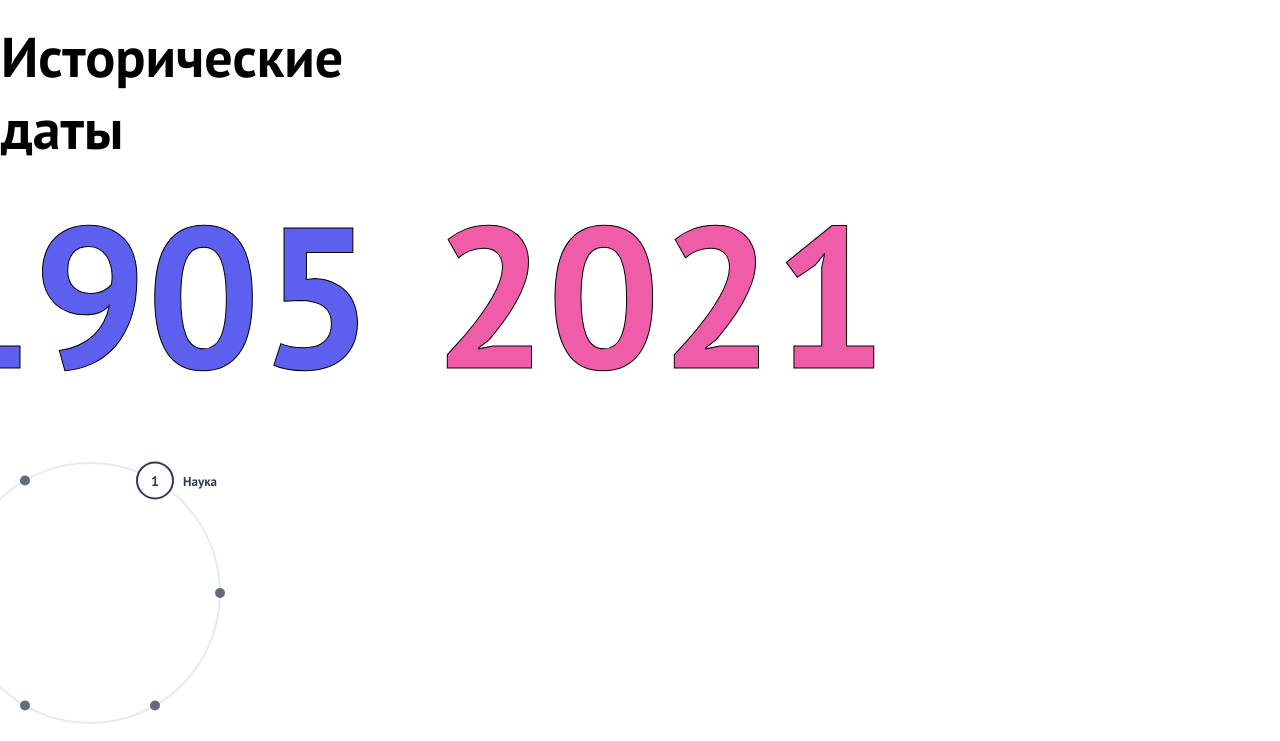
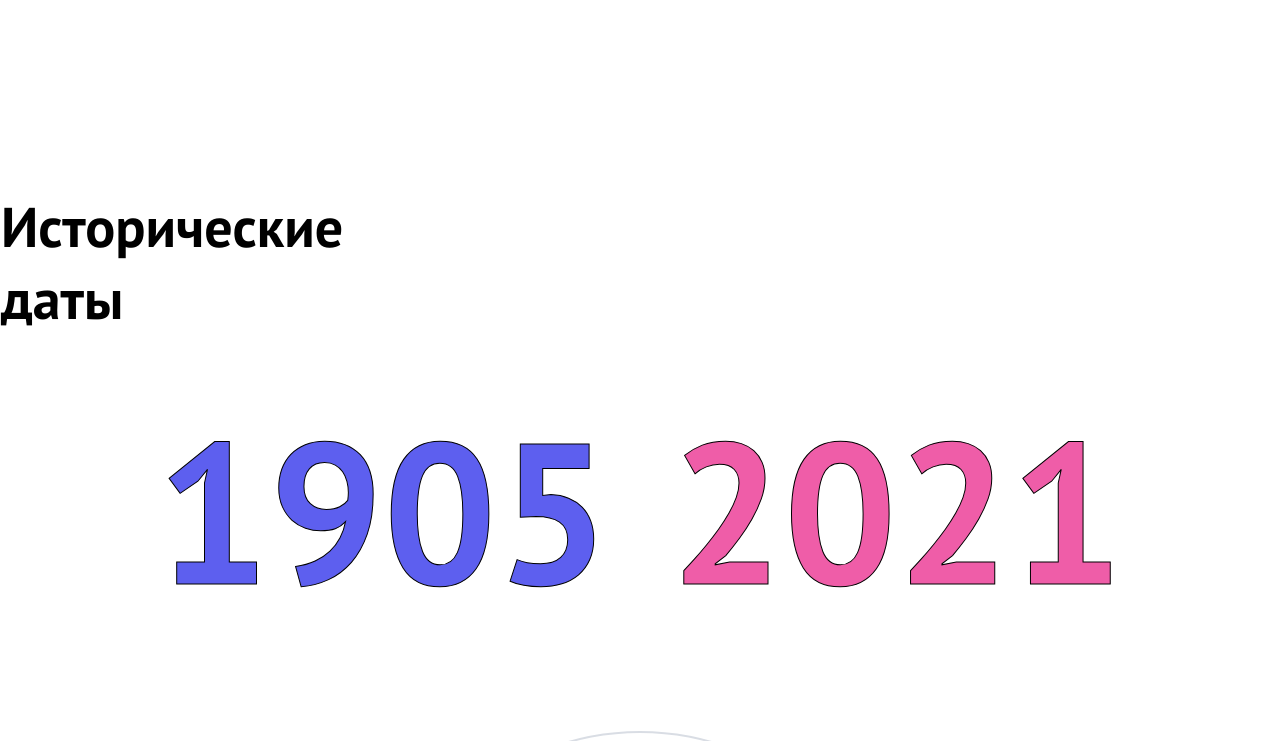
Before and after one commit to thegolova/historical-dates, a Next.js app: page / in a window 1280 px wide. Shown: the top 741 px of the page. Built offline with nearby package versions, Linux system fonts and the light colour scheme.

Commit message:
fixed desktop layout

```diff
--- a/src/app/api/historical-dates/route.ts
+++ b/src/app/api/historical-dates/route.ts
@@ -6,6 +6,7 @@ export async function GET() {
     await new Promise((res) => setTimeout(res, 500));
     return NextResponse.json(historicalDates);
   } catch (e) {
+    console.error('error' , e)
     return NextResponse.json(
       {
         error: "Failed to fetch data",
--- a/src/app/globals.scss
+++ b/src/app/globals.scss
@@ -24,7 +24,9 @@ body {
   justify-content: center;
 
   .desktop-container {
+    position: relative;
     width: 1440px;
+    padding-top: 170px;
   }
 
   .desktop-title {
@@ -80,7 +82,7 @@ body {
     }
 
     .slide-year {
-      color: #2f80ed;
+      color: #3877EE;
       font-size: 25px;
       margin-bottom: 20px;
       font-family: "Bebas Neue", sans-serif;
@@ -88,6 +90,7 @@ body {
     }
 
     .slide-desc {
+      color: #42567a;
       font-size: 20px;
       font-family: "PT Sans", sans-serif;
       font-style: normal;
@@ -135,6 +138,10 @@ body {
     font-style: normal;
     font-weight: bold;
     gap: 60px;
+    display: flex;
+    justify-content: center;
+    padding: 96px 0 137px 0;
+    line-height: 160px;
 
     .first {
       color: #5d5fef;
@@ -147,4 +154,13 @@ body {
       -webkit-text-stroke-color: black;
     }
   }
+
+  .circle-picker-container {
+    position: relative;
+    display: flex;
+    justify-content: center;
+    position: absolute;
+    width: 100%;
+    top: 225;
+  }
 }
--- a/src/features/historical-dates/HistoricalDates.tsx
+++ b/src/features/historical-dates/HistoricalDates.tsx
@@ -10,7 +10,7 @@ const HistoricalDates = () => {
   const [categories, setCategories] = useState<CategoriesType[]>([]);
   const isMobile = false;
 
-  const [selectedCategory, setSelectedCategory] = useState<number | null>(1);
+  const [selectedCategory, setSelectedCategory] = useState<number>(1);
 
   useEffect(() => {
     async function loadData() {
--- a/src/features/historical-dates/components/circle-picker/CirclePicker.tsx
+++ b/src/features/historical-dates/components/circle-picker/CirclePicker.tsx
@@ -1,9 +1,7 @@
-// components/PickerWheel.tsx
 "use client";
 import React, { useEffect, useRef, useState } from "react";
 import gsap from "gsap";
 import { CategoriesType } from "../../types";
-
 
 const CirclePicker = ({
   categories,
@@ -14,9 +12,9 @@ const CirclePicker = ({
   selectedCategory: number;
   setSelectedCategory: (index: number) => void;
 }) => {
-  const size = 340;
+  const size = 530;
   const center = size / 2;
-  const radius = 130;
+  const radius = 260;
   const anglePerItem = 360 / categories.length;
 
   // позиция выбранного типа даты
@@ -51,11 +49,12 @@ const CirclePicker = ({
         { opacity: 1, x: 0, duration: 0.45, ease: "power2.out" }
       );
     }
-  }, [selectedCategory, anglePerItem]);
+  }, [selectedCategory, anglePerItem, desiredAngleDeg]);
 
   return (
+    <div className="circle-picker-container">
       <div
-      className="picker-wheel"
+        className="circle-picker"
         style={{
           width: size,
           height: size,
@@ -73,7 +72,8 @@ const CirclePicker = ({
             cx={center}
             cy={center}
             r={radius}
-          stroke="#e6e9ee"
+            stroke="#42567a"
+            opacity={0.2}
             strokeWidth={2}
             fill="none"
           />
@@ -101,13 +101,18 @@ const CirclePicker = ({
               >
                 {isSelected ? (
                   <>
-                  <circle r={18} stroke="#2f3b5a" strokeWidth={2} fill="#fff" />
+                    <circle
+                      r={18}
+                      stroke="rgb(48, 62, 88, 0.5)"
+                      strokeWidth={2}
+                      fill="#fff"
+                    />
                     <text
                       textAnchor="middle"
                       dy="6"
-                    fontSize={14}
-                    fontWeight={700}
-                    fill="#2f3b5a"
+                      fontSize={20}
+                      fontStyle="regular"
+                      fill="#42567a"
                     >
                       {index}
                     </text>
@@ -116,23 +121,26 @@ const CirclePicker = ({
                       ref={labelRef}
                       x={28}
                       dy="6"
-                    fontSize={13}
-                    fontWeight={600}
-                    fill="#2f3b5a"
+                      fontFamily="PT Sans"
+                      fontSize={20}
+                      line-height={30}
+                      fontWeight="bold"
+                      fill="#42567a"
                       style={{ whiteSpace: "nowrap", pointerEvents: "none" }}
                     >
                       {cat.type}
                     </text>
                   </>
                 ) : (
-                <circle r={5} fill="#2f3b5a" opacity={0.75} />
+                  <circle r={5} fill="#42567a" />
                 )}
               </g>
             );
           })}
         </svg>
       </div>
+    </div>
   );
-}
+};
 
 export default CirclePicker;
--- a/src/features/historical-dates/components/date-display/DateDisplay.tsx
+++ b/src/features/historical-dates/components/date-display/DateDisplay.tsx
@@ -43,12 +43,12 @@ const DateDisplay = ({
         },
       }
     );
-  }, [first, last]);
+  }, [first, last, firstYear, lastYear]);
 
   return (
     <div className="date-display">
-      <span className="first">{firstYear}</span>
-      <span className="last">{lastYear}</span>
+      <span className="first">{!!firstYear  && firstYear}</span>
+      <span className="last">{!!lastYear && lastYear}</span>
     </div>
   );
 };
--- a/src/features/historical-dates/components/desktop-layout/DesktopLayout.tsx
+++ b/src/features/historical-dates/components/desktop-layout/DesktopLayout.tsx
@@ -1,6 +1,6 @@
 "use client";
 
-import React, { useState } from "react";
+import React from "react";
 import EventsSlider from "../events-slider/EventsSlider";
 import Stepper from "../stepper/Stepper";
 import CirclePicker from "../circle-picker/CirclePicker";
@@ -13,7 +13,7 @@ const DesktopLayout = ({
   setSelectedCategory,
 }: {
   categories: CategoriesType[];
-  selectedCategory: number;
+  selectedCategory: number | null;
   setSelectedCategory: (number: number) => void;
 }) => {
   const totalCategory = categories.length;
@@ -22,25 +22,17 @@ const DesktopLayout = ({
     (item: CategoriesType) => item.id === selectedCategory
   ) || { id: -1, type: "Unknown category", events: [] };
 
-  console.log({
-    categories,
-    selectedCategory,
-    currentCategory,
-    totalCategory,
-    events: currentCategory.events,
-  });
-
   return (
     <div className="desktop-container">
       <h1 className="desktop-title">Исторические даты</h1>
       <DateDisplay currentCategory={currentCategory}/>
-      <CirclePicker
+      {<CirclePicker
         categories={categories}
-        selectedCategory={selectedCategory}
+        selectedCategory={selectedCategory as number}
         setSelectedCategory={setSelectedCategory}
-      />
+      />}
       <Stepper
-        selectedCategory={selectedCategory}
+        selectedCategory={selectedCategory as number}
         setSelectedCategory={setSelectedCategory}
         totalCategory={totalCategory}
       />
```
Lines whose indentation alone changed are shown as unchanged.
